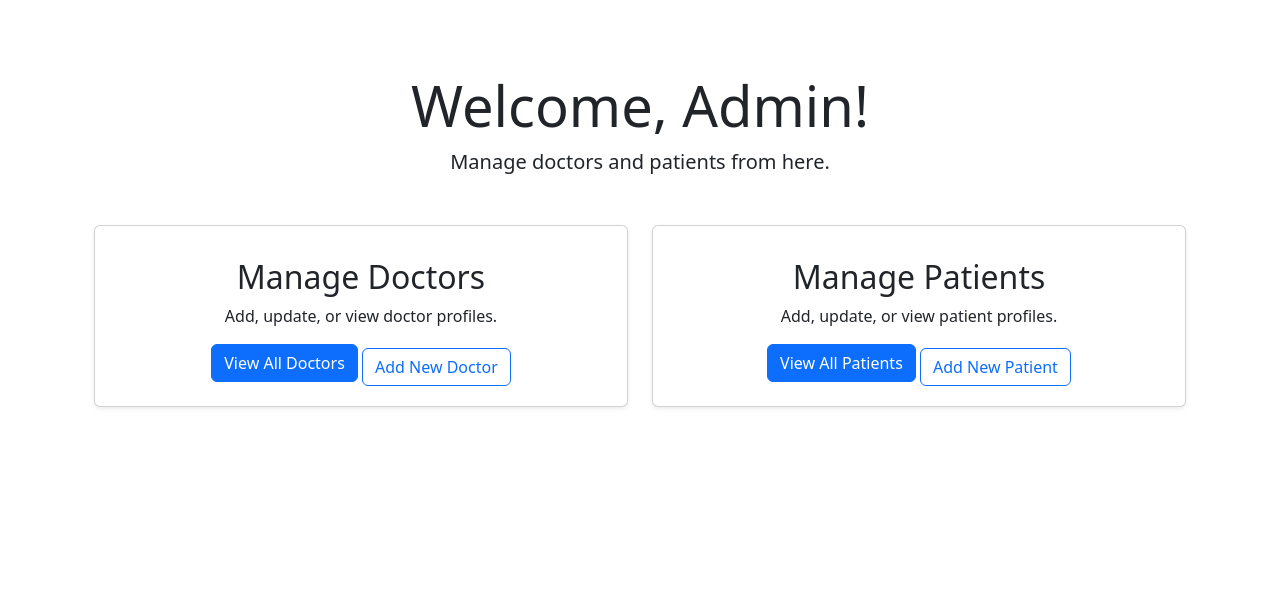
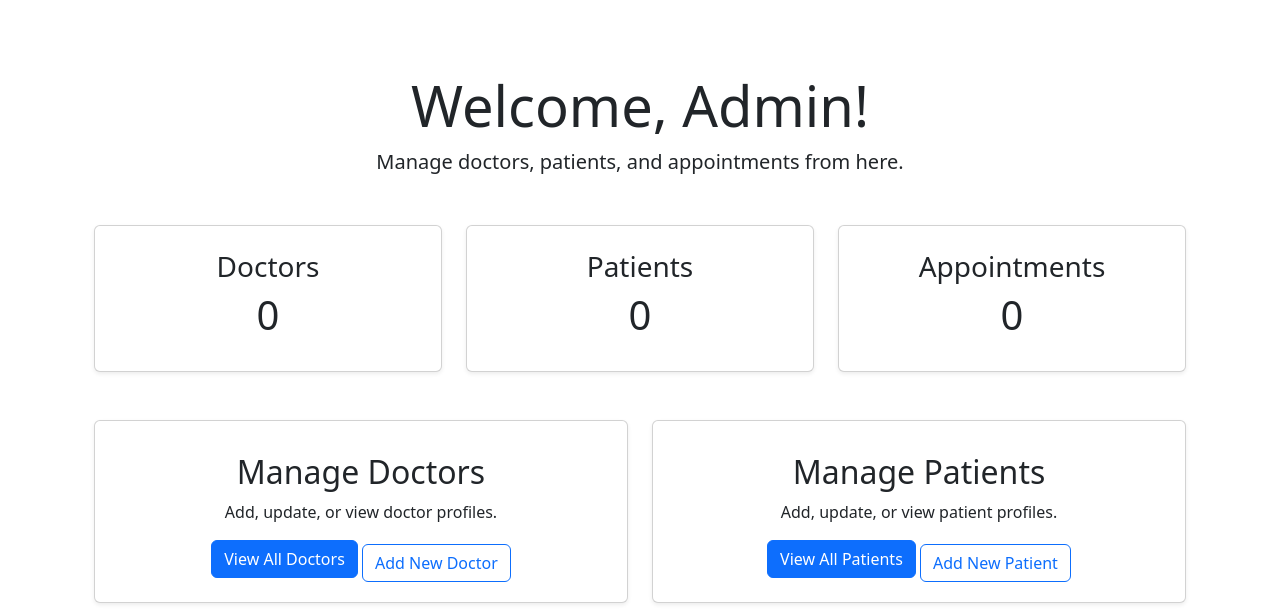
Before and after one commit to okusjid/CuraPulse, a Django app: page /admin-dashoard/ in a window 1280 px wide. Shown: the part 74-686 px from the top of the page. Run offline with Django 5.2, Linux system fonts and the light colour scheme; the visitor is signed in with stand-in values (Sample User, id 1); data comes from the database, SQL or seed files in the repository; some libraries are stand-ins or nearby versions.

Commit message:
Fixed template

```diff
--- a/src/accounts/templates/accounts/admin.html
+++ b/src/accounts/templates/accounts/admin.html
@@ -6,9 +6,41 @@
 <div class="container mt-5">
     <div class="text-center mb-5">
         <h1 class="display-4">Welcome, Admin!</h1>
-        <p class="lead">Manage doctors and patients from here.</p>
+        <p class="lead">Manage doctors, patients, and appointments from here.</p>
     </div>
 
+    <!-- Row for stats (Total Doctors, Patients, Appointments) -->
+    <div class="row g-4 mb-5">
+        <div class="col-md-4">
+            <div class="card shadow-sm text-center">
+                <div class="card-body">
+                    <i class="bi bi-person-badge" style="font-size: 2.5rem;"></i>
+                    <h3 class="card-title mt-2">Doctors</h3>
+                    <p class="display-6">{{ doctors | length }}</p>
+                </div>
+            </div>
+        </div>
+        <div class="col-md-4">
+            <div class="card shadow-sm text-center">
+                <div class="card-body">
+                    <i class="bi bi-people" style="font-size: 2.5rem;"></i>
+                    <h3 class="card-title mt-2">Patients</h3>
+                    <p class="display-6">{{ patients | length }}</p>
+                </div>
+            </div>
+        </div>
+        <div class="col-md-4">
+            <div class="card shadow-sm text-center">
+                <div class="card-body">
+                    <i class="bi bi-calendar-check" style="font-size: 2.5rem;"></i>
+                    <h3 class="card-title mt-2">Appointments</h3>
+                    <p class="display-6">{{ appointments | length }}</p>
+                </div>
+            </div>
+        </div>
+    </div>
+
+    <!-- Manage Doctors and Patients Section -->
     <div class="row g-4">
         <!-- Manage Doctors Section -->
         <div class="col-md-6">
--- a/src/accounts/views.py
+++ b/src/accounts/views.py
@@ -121,7 +121,15 @@ def records(request):
 
 @login_required
 def admin_dashboard(request):
-    return render(request, 'accounts/admin.html')
+    if not request.user.is_admin():
+        return redirect('login')
+    context = {
+        'doctors': CustomUser.objects.filter(role='doctor'),
+        'patients': CustomUser.objects.filter(role='patient'),
+        'appointments': Appointment.objects.all(),
+        'records': MedicalRecord.objects.all(),
+    }
+    return render(request, 'accounts/admin.html', context)
 
 def admin_required(user):
     return user.is_authenticated and user.is_admin()
```
